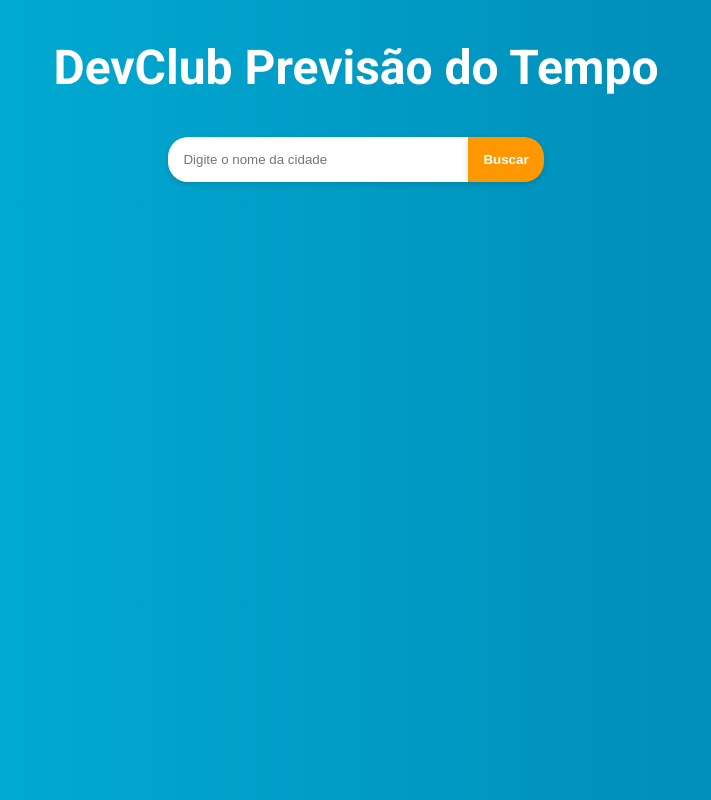
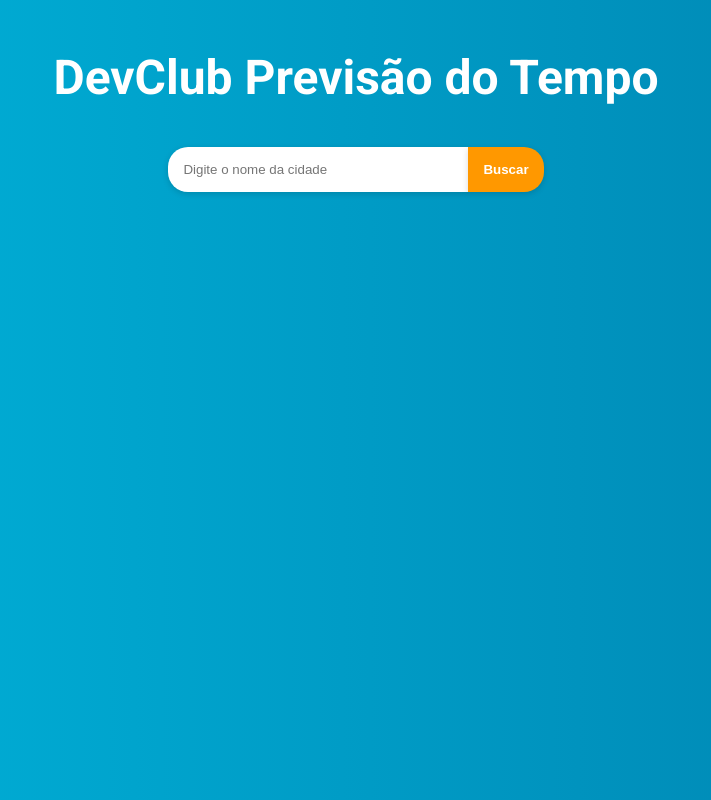
Before and after one commit to kalebemax/react-previsao, a React (Vite) app: page / in a window 1280 px wide. Shown: the whole page, without its empty margins (284-995 px from the left). Built offline with nearby package versions, Linux system fonts and the light colour scheme.

Commit message:
app.css updated

```diff
--- a/src/App.css
+++ b/src/App.css
@@ -8,7 +8,7 @@
 h1 {
     font-size: 3rem;
     color: white;
-    margin-top: 10px;
+    margin-top: 20px;
 }
 
 input {
```
